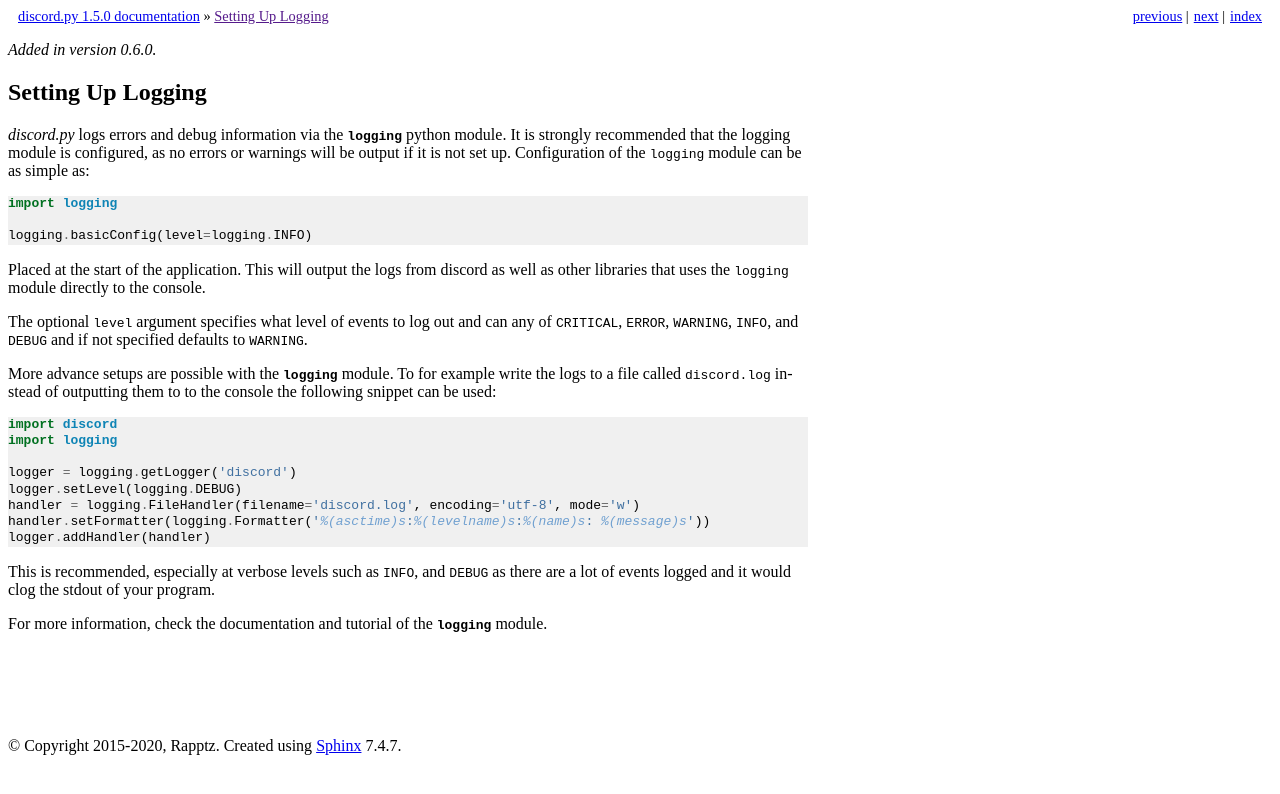
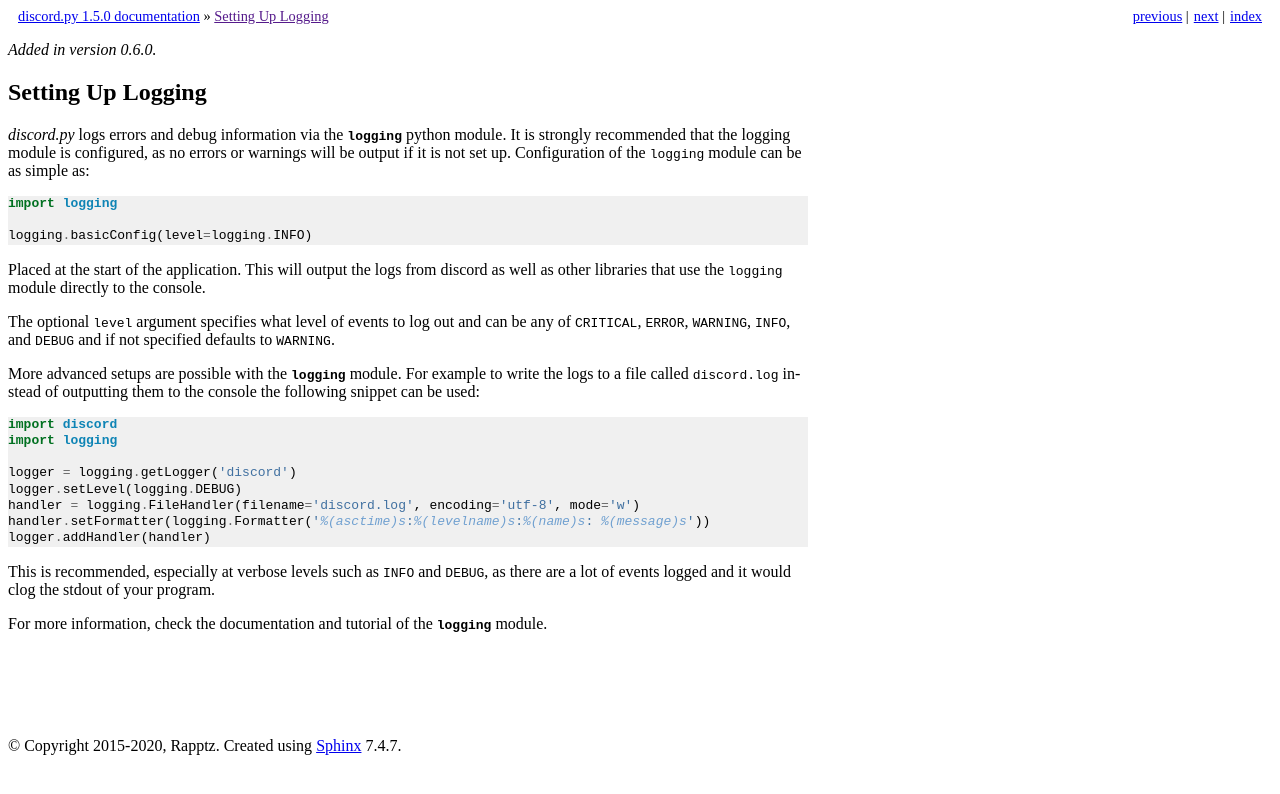
Before and after one commit to Rapptz/discord.py, a Sphinx documentation site: the page built from docs/logging.rst, in a window 1280 px wide. Shown: the top 794 px of the page. Built offline with Sphinx 7.4.7, drawn with Linux system fonts in a browser that asks for light colours.

Commit message:
logging.rst: Fix some typos and grammar errors

```diff
--- a/docs/logging.rst
+++ b/docs/logging.rst
@@ -14,16 +14,16 @@ Configuration of the ``logging`` module can be as simple as::
     logging.basicConfig(level=logging.INFO)
 
 Placed at the start of the application. This will output the logs from
-discord as well as other libraries that uses the ``logging`` module
+discord as well as other libraries that use the ``logging`` module
 directly to the console.
 
 The optional ``level`` argument specifies what level of events to log
-out and can any of ``CRITICAL``, ``ERROR``, ``WARNING``, ``INFO``, and
+out and can be any of ``CRITICAL``, ``ERROR``, ``WARNING``, ``INFO``, and
 ``DEBUG`` and if not specified defaults to ``WARNING``.
 
-More advance setups are possible with the :mod:`logging` module.  To for
-example write the logs to a file called ``discord.log`` instead of
-outputting them to to the console the following snippet can be used::
+More advanced setups are possible with the :mod:`logging` module. For
+example to write the logs to a file called ``discord.log`` instead of
+outputting them to the console the following snippet can be used::
 
     import discord
     import logging
@@ -34,8 +34,8 @@ outputting them to to the console the following snippet can be used::
     handler.setFormatter(logging.Formatter('%(asctime)s:%(levelname)s:%(name)s: %(message)s'))
     logger.addHandler(handler)
 
-This is recommended, especially at verbose levels such as ``INFO``,
-and ``DEBUG`` as there are a lot of events logged and it would clog the
+This is recommended, especially at verbose levels such as ``INFO``
+and ``DEBUG``, as there are a lot of events logged and it would clog the
 stdout of your program.
 
 
```
